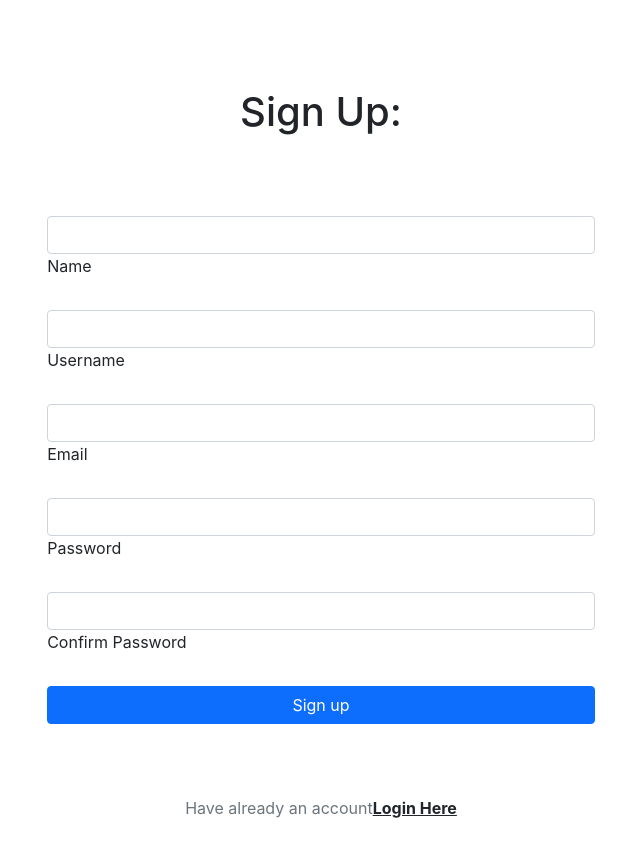
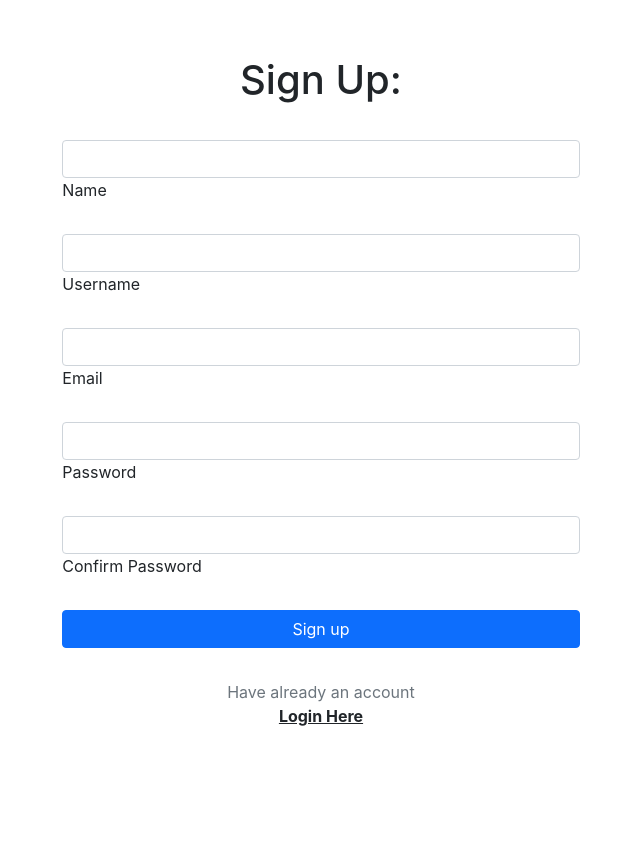
Before and after one commit to HAlejandra10/SIMPLE_LOGIN_APP, a React (Create React App) app: page /register in a window 1280 px wide. Shown: the top 856 px of the page, without its empty margins (307-947 px from the left). After the commit the page ends 800 px from the top, so only its background shows below. Built offline with nearby package versions, Linux system fonts and the light colour scheme.

Commit message:
changes styles to the Register component

```diff
--- a/src/components/Register.jsx
+++ b/src/components/Register.jsx
@@ -12,7 +12,7 @@ import {
 
 const Register = () => {
   return (
-    <MDBContainer className="loginform">
+    <MDBContainer className="registerform">
     <MDBRow className='box'>
         <MDBCol col='4' md='7'>
 
@@ -65,9 +65,10 @@ const Register = () => {
 
           <MDBBtn className="mb-4 w-100">Sign up</MDBBtn>
 
-          <p className='text-center text-muted mt-5 mb-0'>
-            Have already an account
-            <Link to="/login" className='fw-bold text-body'>
+          <p className='text-center text-muted mt-2 mb-0'>
+            Have already an account   <br/>
+
+            <Link to="/login" className='fw-bold text-body mb-4'>
               Login Here
             </Link>
           </p>
--- a/src/styles/Register.css
+++ b/src/styles/Register.css
@@ -16,8 +16,8 @@
 
 .signUp{
     text-align: center;
-    padding-bottom: 1em;
-    margin-bottom: 1em;
+    padding-bottom: 0.1em;
+    margin-bottom: 0.8em;
 }
 
 
@@ -28,10 +28,10 @@
 
   }
 
-.loginform{
-    padding:5em;
+.registerform{
+    padding:3em;
     margin-top: 0.5em;
     height: center;
-    width: 100%;
+    width: 80%;
     align-items: center;
   }
```
